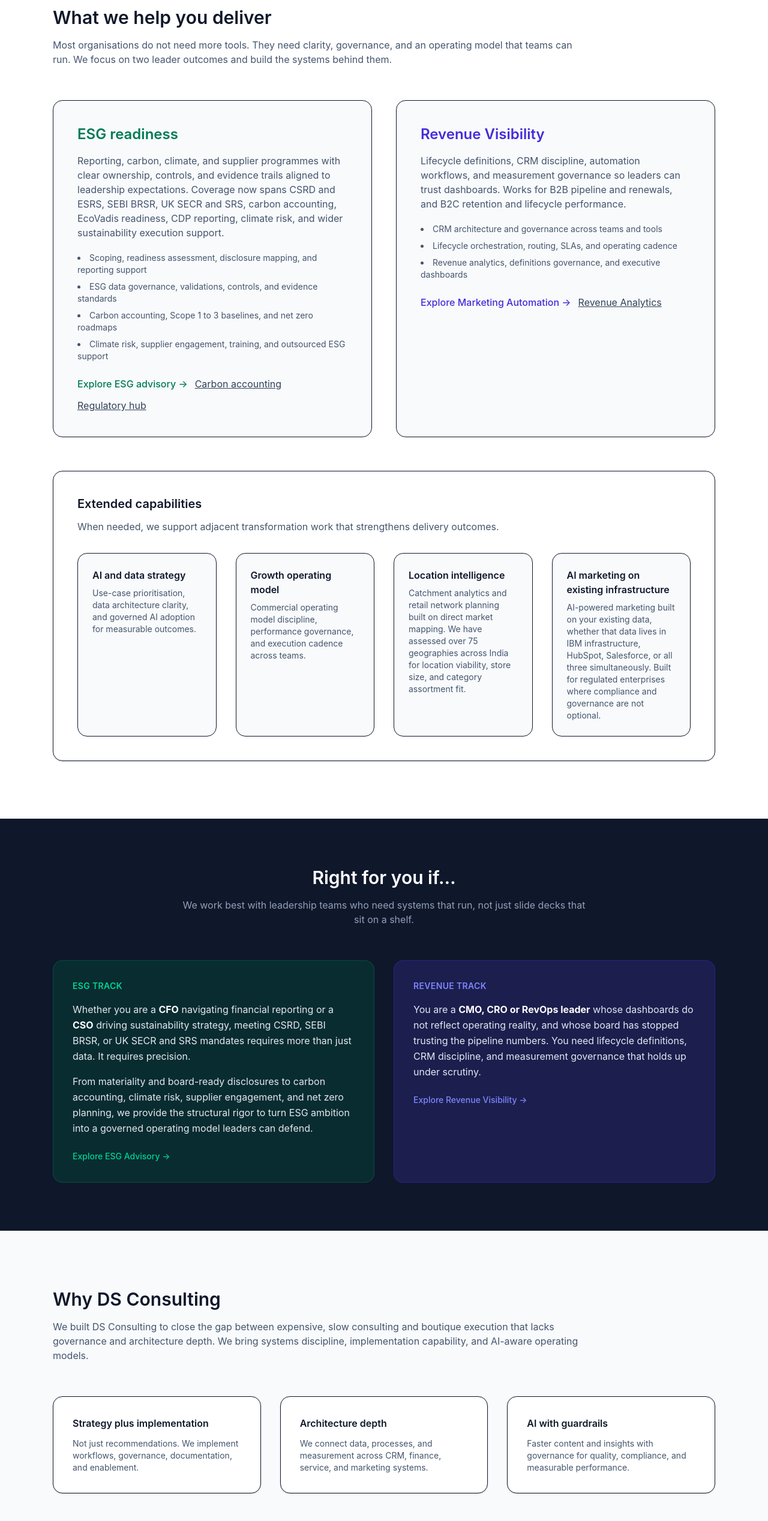
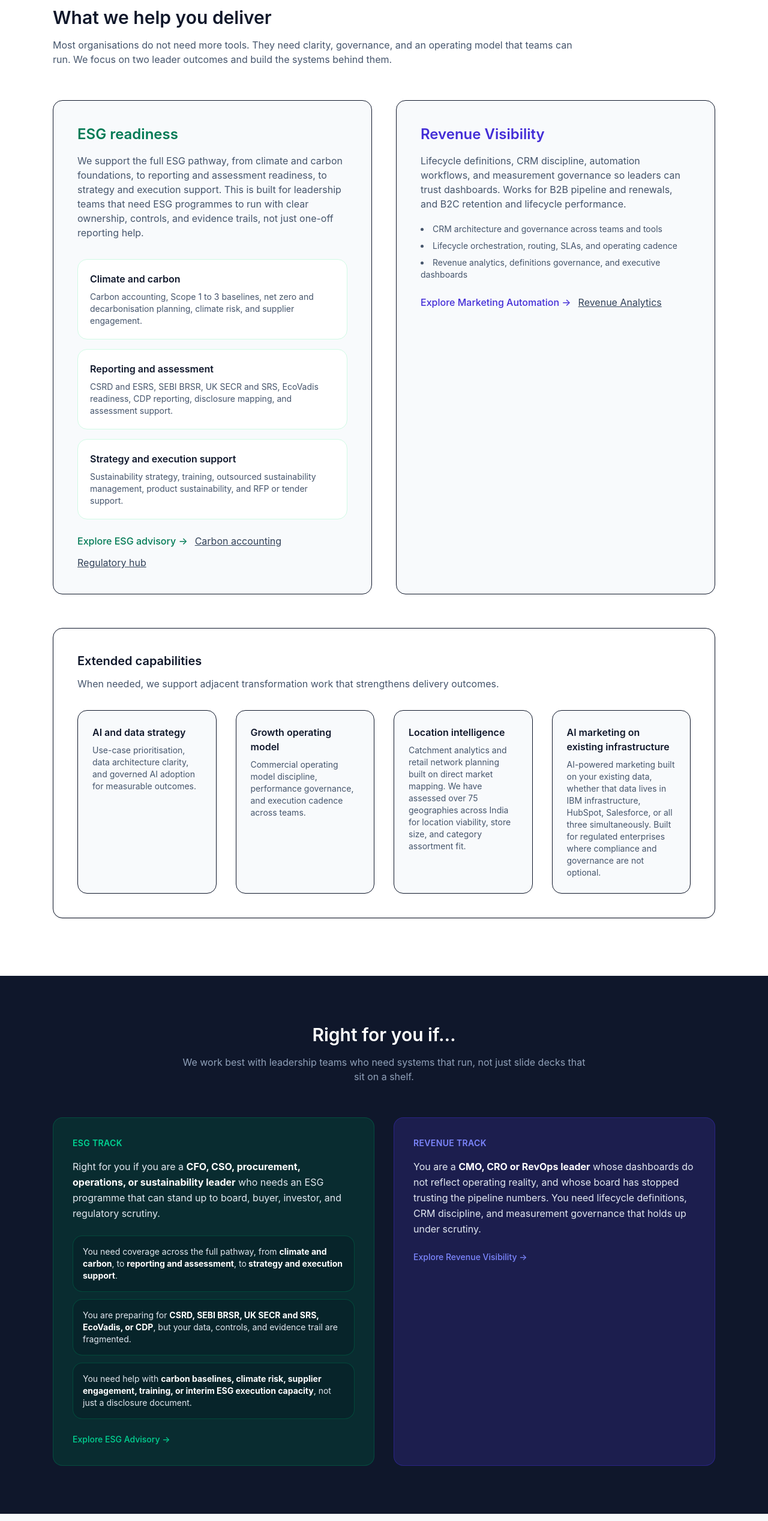
Before and after one commit to tejasdhabalia/esg-consult, a Next.js app: page / in a window 1280 px wide. Shown: the part 1103-3639 px from the top of the page at 60% size. Built offline with nearby package versions, Linux system fonts and the light colour scheme; no server answers.

Commit message:
home page is uddated

```diff
--- a/src/app/page.tsx
+++ b/src/app/page.tsx
@@ -7,7 +7,7 @@ import { getLatestInsights } from "@/lib/insights";
 export const metadata = {
   title: "ESG Readiness & Revenue Visibility Consulting | DS Consulting",
   description:
-    "DS Consulting helps CFOs, CSOs and CMOs build governed ESG systems and revenue visibility. Advisory plus implementation for CSRD, BRSR, UK SECR and SRS, carbon accounting, EcoVadis, climate risk, CRM governance and marketing automation.",
+    "DS Consulting helps CFOs, CSOs and CMOs build governed ESG systems and revenue visibility. Advisory plus implementation across climate and carbon, reporting and assessment, strategy and execution support, plus CRM governance and marketing automation.",
   alternates: { canonical: absUrl("/") },
 };
 
@@ -20,7 +20,7 @@ export default function HomePage() {
     name: site.legalName,
     url: site.baseUrl,
     description:
-      "ESG readiness and Revenue Visibility consulting through advisory plus implementation. Specialists in CSRD, SEBI BRSR, UK SECR and SRS reporting, carbon accounting, climate risk, EcoVadis readiness, CRM governance, and marketing automation.",
+      "ESG readiness and Revenue Visibility consulting through advisory plus implementation. Specialists across climate and carbon, reporting and assessment, strategy and execution support, plus CRM governance and marketing automation.",
     founder: [
       { "@type": "Person", name: "Jigar Dhabalia", sameAs: site.linkedin.jigar },
       { "@type": "Person", name: "Tejas Dhabalia", sameAs: site.linkedin.tejas },
@@ -32,6 +32,10 @@ export default function HomePage() {
       "UK SECR and SRS Reporting",
       "Climate Risk",
       "Carbon Accounting",
+      "Net Zero and Decarbonisation",
+      "CDP Reporting",
+      "Supplier Engagement",
+      "Sustainability Strategy",
       "EcoVadis Readiness",
       "CRM Governance",
       "Marketing Automation",
@@ -174,18 +178,34 @@ export default function HomePage() {
             <div className="bg-slate-50 border rounded-2xl p-10">
               <h3 className="text-2xl font-semibold text-emerald-700">ESG readiness</h3>
               <p className="mt-4 text-slate-600">
-                Reporting, carbon, climate, and supplier programmes with clear ownership,
-                controls, and evidence trails aligned to leadership expectations. Coverage now
-                spans CSRD and ESRS, SEBI BRSR, UK SECR and SRS, carbon accounting,
-                EcoVadis readiness, CDP reporting, climate risk, and wider sustainability
-                execution support.
+                We support the full ESG pathway, from climate and carbon foundations, to
+                reporting and assessment readiness, to strategy and execution support. This is
+                built for leadership teams that need ESG programmes to run with clear ownership,
+                controls, and evidence trails, not just one-off reporting help.
               </p>
-              <ul className="mt-5 text-sm text-slate-600 list-disc list-inside space-y-2">
-                <li>Scoping, readiness assessment, disclosure mapping, and reporting support</li>
-                <li>ESG data governance, validations, controls, and evidence standards</li>
-                <li>Carbon accounting, Scope 1 to 3 baselines, and net zero roadmaps</li>
-                <li>Climate risk, supplier engagement, training, and outsourced ESG support</li>
-              </ul>
+
+              <div className="grid gap-4 mt-8">
+                {[
+                  [
+                    "Climate and carbon",
+                    "Carbon accounting, Scope 1 to 3 baselines, net zero and decarbonisation planning, climate risk, and supplier engagement.",
+                  ],
+                  [
+                    "Reporting and assessment",
+                    "CSRD and ESRS, SEBI BRSR, UK SECR and SRS, EcoVadis readiness, CDP reporting, disclosure mapping, and assessment support.",
+                  ],
+                  [
+                    "Strategy and execution support",
+                    "Sustainability strategy, training, outsourced sustainability management, product sustainability, and RFP or tender support.",
+                  ],
+                ].map(([title, description]) => (
+                  <div key={title} className="rounded-2xl border border-emerald-100 bg-white p-5">
+                    <div className="font-semibold text-slate-900">{title}</div>
+                    <div className="mt-2 text-sm text-slate-600">{description}</div>
+                  </div>
+                ))}
+              </div>
+
               <div className="mt-6 flex flex-wrap gap-3">
                 <Link href="/services/esg-advisory" className="text-emerald-700 font-medium">
                   Explore ESG advisory →
@@ -279,16 +299,25 @@ export default function HomePage() {
                 ESG Track
               </div>
               <p className="text-slate-200 leading-relaxed">
-                Whether you are a <strong className="text-white">CFO</strong> navigating financial
-                reporting or a <strong className="text-white">CSO</strong> driving sustainability
-                strategy, meeting CSRD, SEBI BRSR, or UK SECR and SRS mandates requires more than just
-                data. It requires precision.
+                Right for you if you are a <strong className="text-white">CFO, CSO, procurement,
+                operations, or sustainability leader</strong> who needs an ESG programme that can
+                stand up to board, buyer, investor, and regulatory scrutiny.
               </p>
-              <p className="text-slate-200 leading-relaxed mt-4">
-                From materiality and board-ready disclosures to carbon accounting, climate risk,
-                supplier engagement, and net zero planning, we provide the structural rigor to
-                turn ESG ambition into a governed operating model leaders can defend.
-              </p>
+              <div className="mt-6 space-y-3 text-sm text-slate-200">
+                <div className="rounded-2xl border border-emerald-800/60 bg-slate-950/20 p-4">
+                  You need coverage across the full pathway, from <strong className="text-white">climate and carbon</strong>,
+                  to <strong className="text-white">reporting and assessment</strong>, to
+                  <strong className="text-white"> strategy and execution support</strong>.
+                </div>
+                <div className="rounded-2xl border border-emerald-800/60 bg-slate-950/20 p-4">
+                  You are preparing for <strong className="text-white">CSRD, SEBI BRSR, UK SECR and SRS, EcoVadis, or CDP</strong>,
+                  but your data, controls, and evidence trail are fragmented.
+                </div>
+                <div className="rounded-2xl border border-emerald-800/60 bg-slate-950/20 p-4">
+                  You need help with <strong className="text-white">carbon baselines, climate risk, supplier engagement, training, or interim ESG execution capacity</strong>,
+                  not just a disclosure document.
+                </div>
+              </div>
               <Link
                 href="/services/esg-advisory"
                 className="mt-6 inline-block text-emerald-400 font-medium text-sm hover:text-emerald-300"
```
